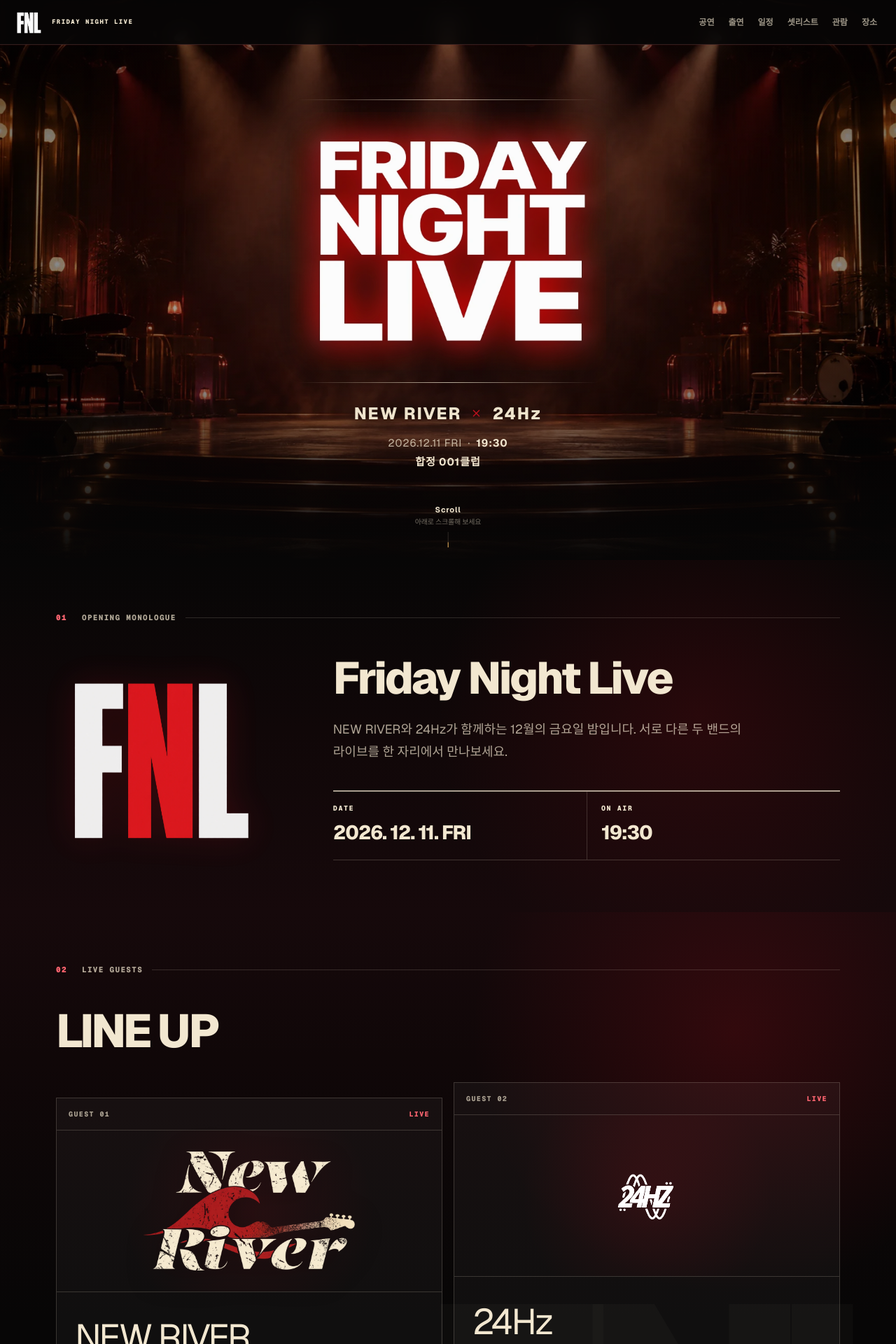
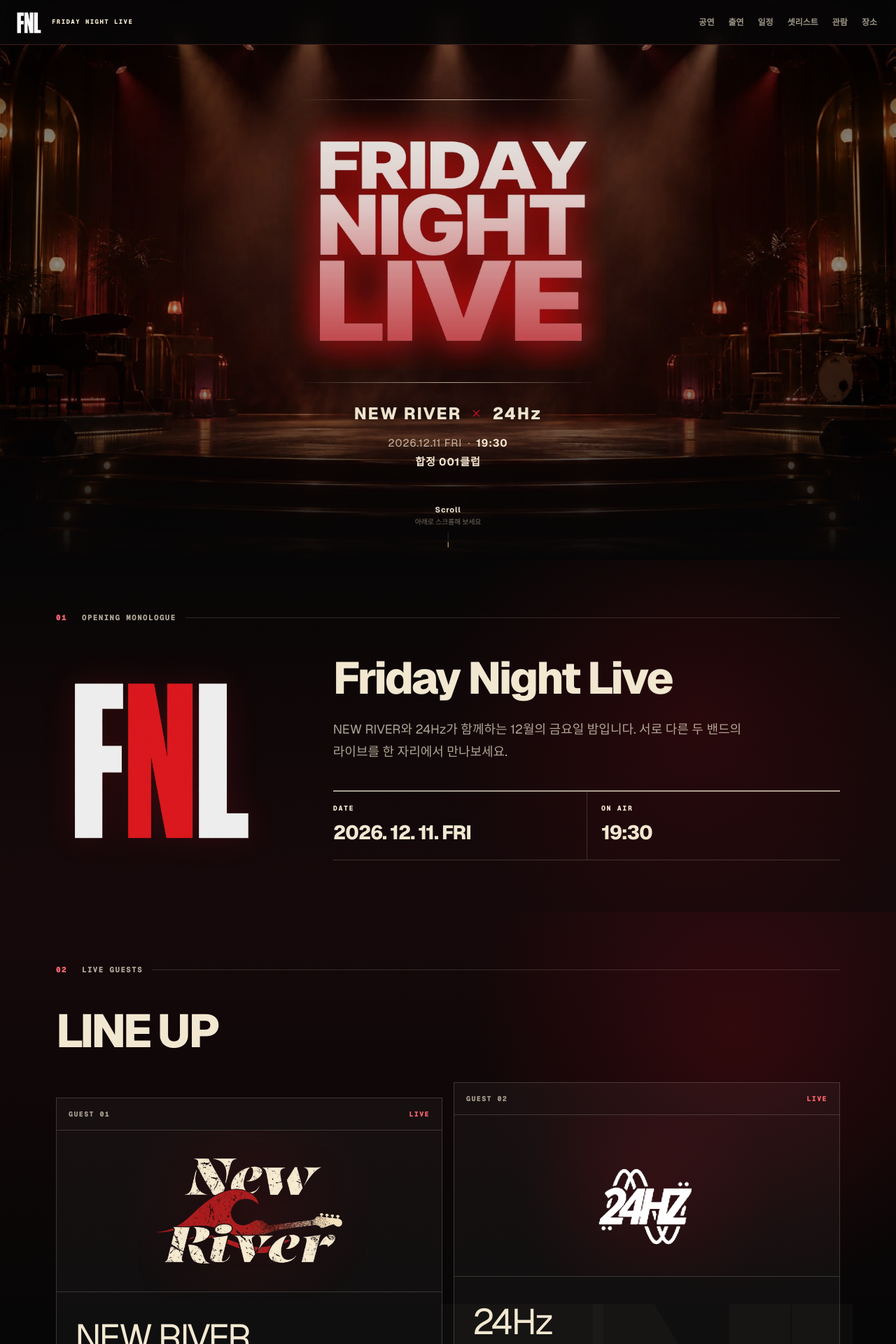
Before and after one commit to hyugrad/tband-winter-concert, a Next.js app: page / in a window 1280 px wide. Shown: the top 1920 px of the page at 70% size. Built offline with nearby package versions, Linux system fonts and the light colour scheme; a web font is replaced by a local one.

Commit message:
style: tune hero gradient and artwork scale (#36)

```diff
--- a/app/fnl.css
+++ b/app/fnl.css
@@ -229,17 +229,29 @@
 }
 
 .fnl-hero-logo-main {
+  z-index: 1;
   filter:
+    brightness(0.88)
+    sepia(0.08)
     drop-shadow(0 8px 12px rgba(0, 0, 0, 0.48))
     drop-shadow(0 0 20px rgba(193, 18, 31, 0.18));
 }
 
 .fnl-hero-logo-glow {
+  z-index: 0;
   transform: scale(1.025);
   filter: blur(11px) saturate(0.82);
   mix-blend-mode: screen;
   opacity: 0.12;
   animation: fnl-logo-ambient 3.8s 1.6s infinite alternate ease-in-out;
+}
+
+.fnl-hero-logo-tint {
+  z-index: 2;
+  opacity: 0.84;
+  filter: brightness(0) saturate(100%) invert(11%) sepia(88%) saturate(4910%) hue-rotate(351deg) brightness(87%) contrast(102%);
+  -webkit-mask-image: linear-gradient(180deg, transparent 9%, rgba(0, 0, 0, 0.14) 36%, #000 100%);
+  mask-image: linear-gradient(180deg, transparent 9%, rgba(0, 0, 0, 0.14) 36%, #000 100%);
 }
 
 .fnl-hero-cast {
@@ -737,8 +749,8 @@
 }
 
 .fnl-band-logo { width: min(64%, 235px); height: min(78%, 180px); object-fit: contain; filter: grayscale(1) contrast(1.2) brightness(1.25); mix-blend-mode: screen; }
-.fnl-band-logo-new-river { width: min(76%, 320px); height: auto; max-height: 170px; filter: drop-shadow(0 10px 22px rgba(0, 0, 0, 0.28)); mix-blend-mode: normal; }
-.fnl-band-logo-24hz { width: min(42%, 150px); }
+.fnl-band-logo-new-river { width: min(66%, 275px); height: auto; max-height: 150px; filter: drop-shadow(0 10px 22px rgba(0, 0, 0, 0.28)); mix-blend-mode: normal; }
+.fnl-band-logo-24hz { width: min(56%, 195px); height: min(84%, 185px); transform: scale(1.35); }
 .fnl-band-card-copy { padding: 26px; border-top: 1px solid var(--fnl-line); }
 .fnl-band-card-copy h3 { margin: 0; font-size: clamp(1.8rem, 4vw, 3.4rem); letter-spacing: -0.055em; }
 .fnl-band-card-copy p { min-height: 3.2em; margin: 13px 0 20px; color: rgba(242, 231, 208, 0.76); font-size: 16px; font-weight: 460; line-height: 1.72; word-break: keep-all; }
@@ -928,9 +940,9 @@
 .fnl-booking-button:hover { background: transparent; color: var(--fnl-red-dark) !important; }
 
 .fnl-admit-ticket {
-  width: min(64%, 440px);
-  margin: -12px 10px 0 auto;
-  transform: rotate(-1.2deg);
+  width: min(54%, 365px);
+  margin: -14px 14px 0 auto;
+  transform: rotate(-2.5deg);
   filter:
     drop-shadow(0 0 1px rgba(242, 231, 208, 0.28))
     drop-shadow(10px 16px 24px rgba(4, 0, 0, 0.34));
@@ -1102,7 +1114,7 @@
   .fnl-setlist-group li a::after { font-size: 11px; content: "듣기 ↗"; white-space: nowrap; }
   .fnl-ticket-grid { gap: 38px; }
   .fnl-ticket-intro > strong { margin-top: 24px; }
-  .fnl-admit-ticket { width: min(84%, 310px); margin: -8px 6px 0 auto; transform: rotate(-0.8deg); }
+  .fnl-admit-ticket { width: min(74%, 260px); margin: -9px 4px 0 auto; transform: rotate(-2.4deg); }
   .fnl-venue-grid { gap: 42px; }
   .fnl-venue-actions a { min-height: 52px; font-size: 12px; }
   .fnl-footer { grid-template-columns: 52px 1fr; padding: 32px 18px; }
--- a/app/page.tsx
+++ b/app/page.tsx
@@ -100,6 +100,15 @@ export default function Home() {
                     loading="eager"
                     decoding="async"
                     fetchPriority="high"
+                  />
+                  <img
+                    className="fnl-hero-logo fnl-hero-logo-tint"
+                    src={`${basePath}/assets/fnl/hero-logo-red.webp`}
+                    alt=""
+                    width="621"
+                    height="507"
+                    loading="eager"
+                    decoding="async"
                   />
                 </span>
               </h1>
```
